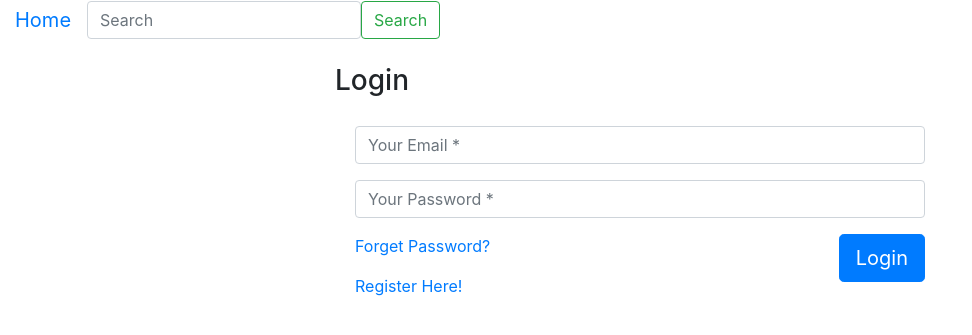
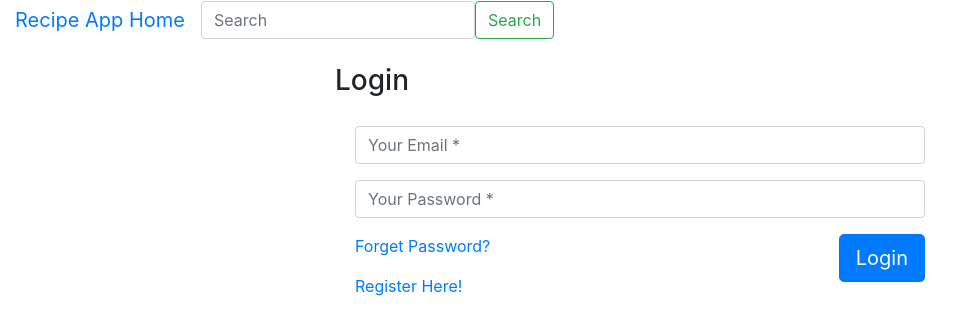
Before and after one commit to medinad96/RecipeApp, a Django app: template RecipeApp/recipe_api/templates/recipe_api/home.html in a window 1280 px wide. Shown: the top 335 px of the page, without its empty margins (0-972 px from the left). Run offline with Django 3.2, Linux system fonts and the light colour scheme; the template is opened without the code that fills it, so the values that code supplies are empty; parts of the project's set-up code (start-up, migrations or seed data) failed here and were passed over.

Commit message:
edited top left title

```diff
--- a/RecipeApp/recipe_api/templates/recipe_api/home.html
+++ b/RecipeApp/recipe_api/templates/recipe_api/home.html
@@ -15,7 +15,7 @@
       <div class="row">
         <div class="col-12">
           <form class="form-inline">
-            <a class="navbar-brand" href="./">Home</a>
+            <a class="navbar-brand" href="./">Recipe App Home</a>
             <input class="form-control" type="search" placeholder="Search" aria-label="Search">
             <button class="btn btn-outline-success" type="submit">Search</button>
           </form>
```
